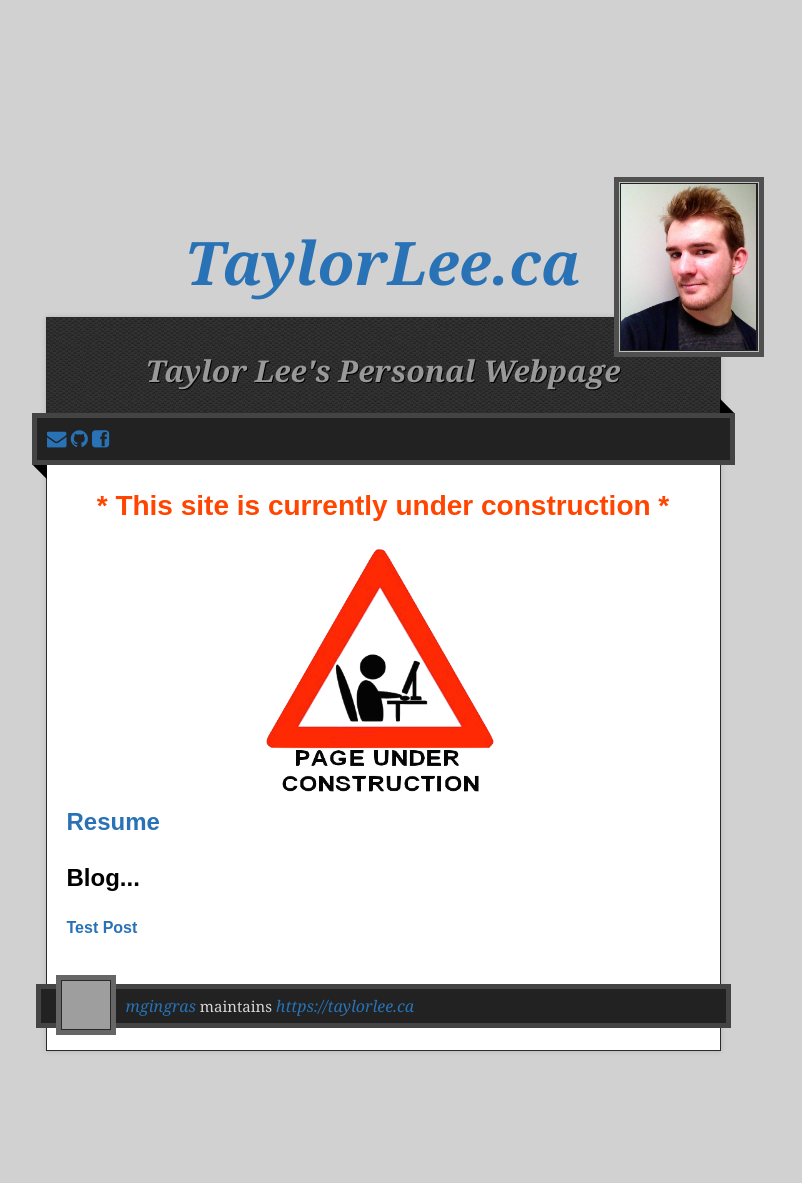
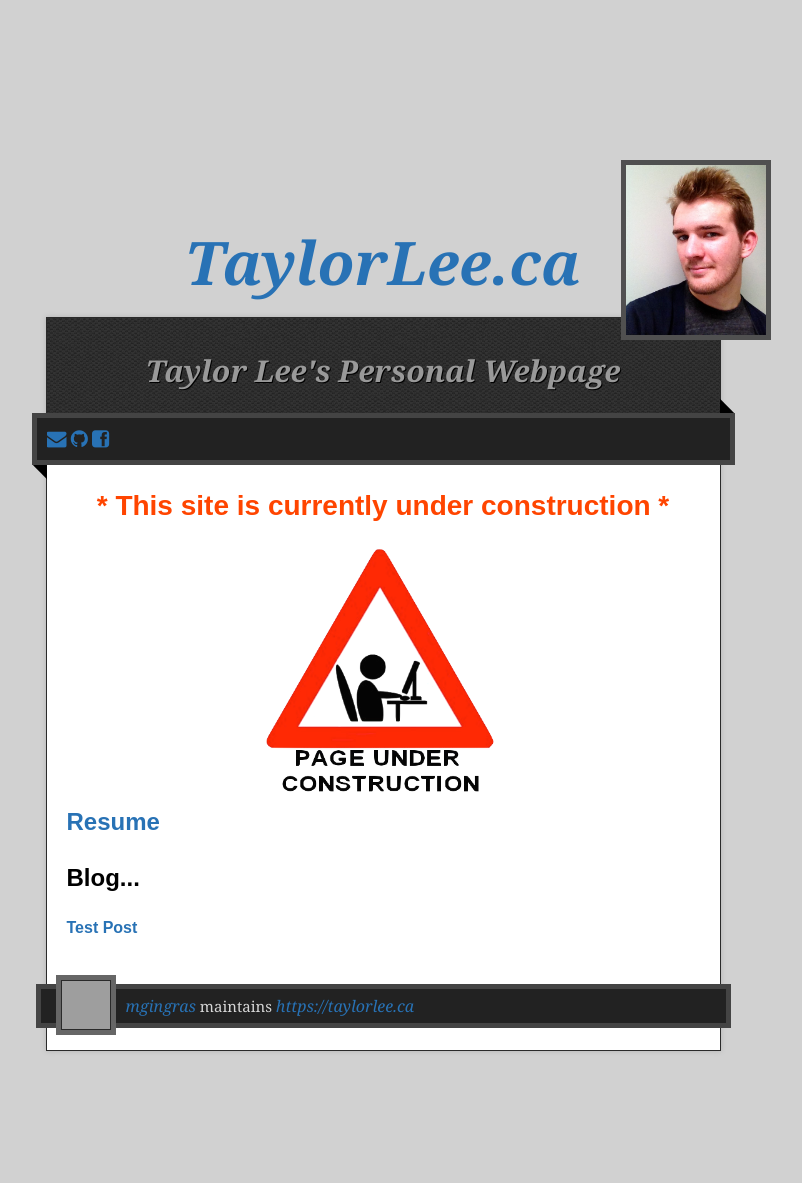
Before and after one commit to Rusty14/Rusty14.github.io, a Jekyll site: the page built from index.html, in a window 1280 px wide. Shown: the whole page, without its empty margins (257-1059 px from the left). Built offline with Jekyll 4.4.1, drawn with Linux system fonts in a browser that asks for light colours; nearby versions of some CDN libraries; Markdown is read by kramdown in place of the engine named in the settings; grey boxes are pictures that could not be loaded.

Commit message:
moved to style ref to css, fixed img so html5 compliant

```diff
--- a/_layouts/home.html
+++ b/_layouts/home.html
@@ -1,32 +1,12 @@
 <!DOCTYPE html>
 <html>
 <head>
-  <style>
-img.headshot
-{
-position:relative;
-left:575px;
-top:170px;
-z-index:2;
-}
-img.headback
-{
-position:relative;
-left:429px;
-top:177px;
-z-index:1;
-}
-</style>
   {% include head.html %}
 </head>
 <body>
-
   <div class="wrapper">
     <header>
-      <img class="headshot" src="/images/IMG_01.jpg";
-       style=" width: 20%;"
-       alt="Oh no! where am I?">
-      <img class="headback" style="background-color: #222;width:140px;height:170px;border:5px solid rgb(80,80,80)">
+      <img class="headback" src="/images/IMG_01.jpg" style="background-color: #222;width:140px;height:170px;border:5px solid rgb(80,80,80)" alt="Oh no! where am I?">
       <h1 class="title"><a href="/">{{ site.name }}</a></h1>
     </header>
     <div id="container">
--- a/css/styles.css
+++ b/css/styles.css
@@ -342,6 +342,14 @@
   font-style: italic;
 }
 
+img.headback
+{
+position:relative;
+left:575px;
+top:160px;
+z-index:1;
+}
+
 /* Markdown */
 .markdown-body h1,
 .markdown-body h2,
```
